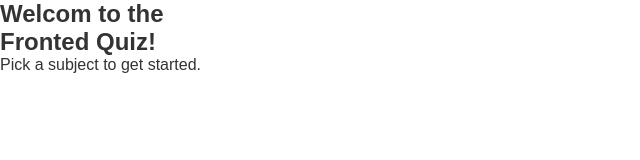
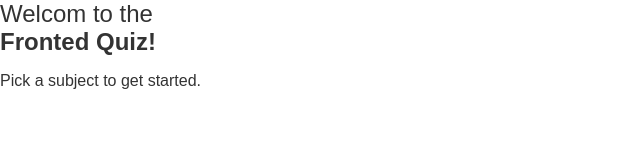
Before and after one commit to Israel2709/quizz-app, a plain HTML site: page index.html in a window 1280 px wide. Shown: the whole page, without its empty margins (0-640 px from the left). Drawn offline with Linux system fonts and the light colour scheme.

Commit message:
feat : Add title styles

```diff
--- a/css/styles.css
+++ b/css/styles.css
@@ -4,4 +4,15 @@
   font-family: arial;
   color: #333;
   box-sizing: border-box;
+}
+
+.main-content__title {
+  margin-bottom: 1rem;
+}
+.main-content__title--light {
+  font-weight: lighter;
+  margin-bottom: 0rem;
+}
+.main-content__title--bold {
+  font-weight: bolder;
 }/*# sourceMappingURL=styles.css.map */
```
